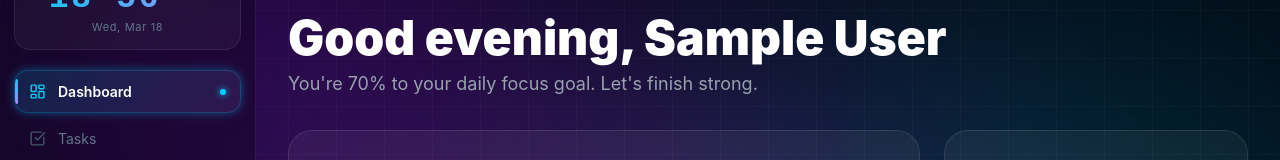
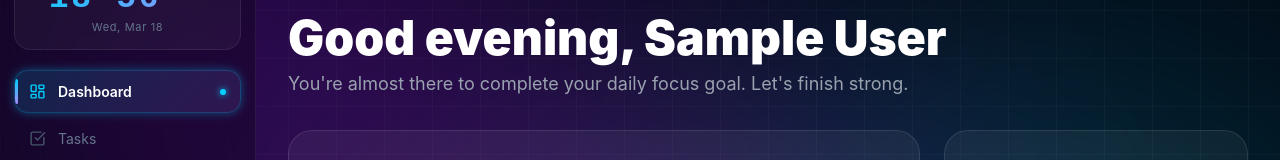
Before and after one commit to TanviGanotra30/LetsFocus-Achieve-Deep-Focus-Everyday, a React (Vite) app in the folder Frontend/: page /dashboard in a window 1280 px wide. Shown: the part 134-294 px from the top of the page. Built offline with nearby package versions, Linux system fonts and the light colour scheme; no server answers; sample sign-in values are in the browser's storage.

Commit message:
Update Dashboard.jsx

```diff
--- a/Frontend/src/pages/Dashboard.jsx
+++ b/Frontend/src/pages/Dashboard.jsx
@@ -334,7 +334,7 @@ export default function Dashboard() {
             {getGreeting()}, {user?.name || "User"}
           </h2>
           <p className="text-gray-400 mt-2 text-lg">
-            You're 70% to your daily focus goal. Let's finish strong.
+            You're almost there to complete your daily focus goal. Let's finish strong.
           </p>
         </div>
 
```
